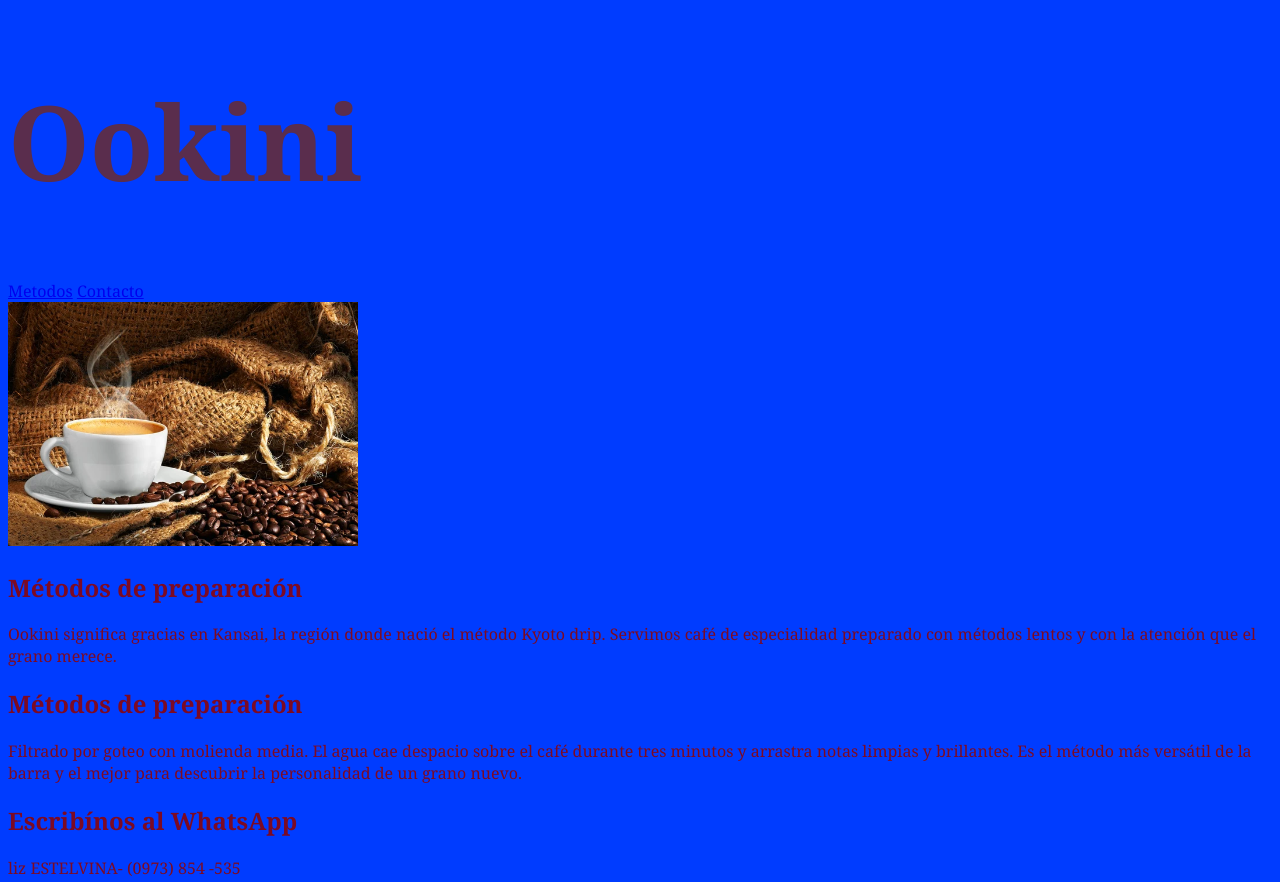
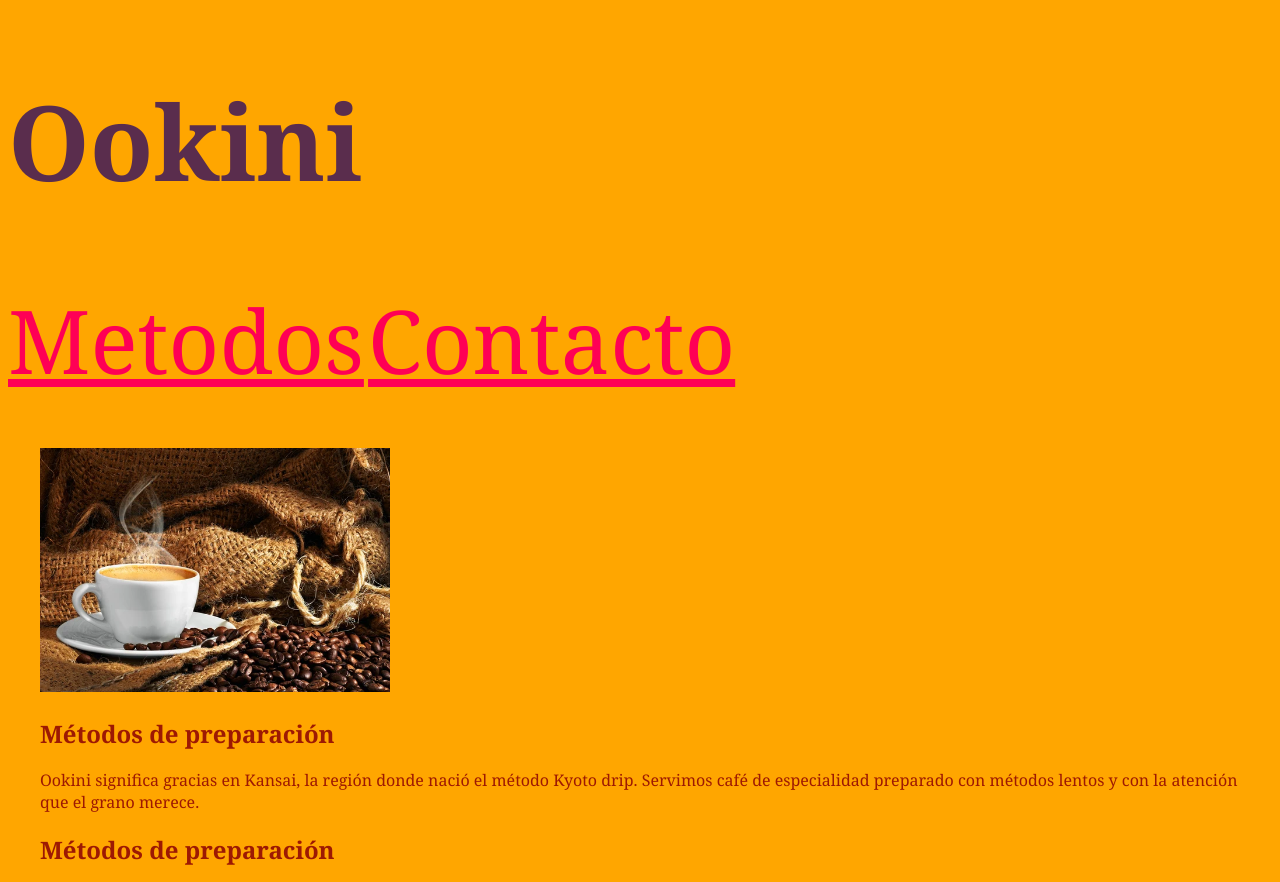
Before and after one commit to lizvillalbamartinez6-boop/OKINI, a plain HTML site: page index.html in a window 1280 px wide. Shown: the top 882 px of the page. Drawn offline with Linux system fonts and the light colour scheme.

Commit message:
le pusimo color

```diff
--- a/styles.css
+++ b/styles.css
@@ -1,5 +1,5 @@
 body{
-    background-color: rgb(0, 60, 255) ;
+    background-color: rgb(255, 166, 0) ;
     font-family:Georgia, 'Times New Roman', Times, serif;
     color:rgba(143, 4, 4, 0.87);
 }
@@ -9,3 +9,12 @@ color: #5a2d4d;        /* color de letra */
 font-size: 6.5rem;    /*tamaño de letra*/
 
 }
+
+nav a{
+ color: rgb(255, 0, 85);
+ font-size: 5.5rem;
+}
+main{
+    padding: 3rem 2rem;
+
+}
```
Also changed, not shown: index.html (+6 -6 lines), precios.teste.js (added).
